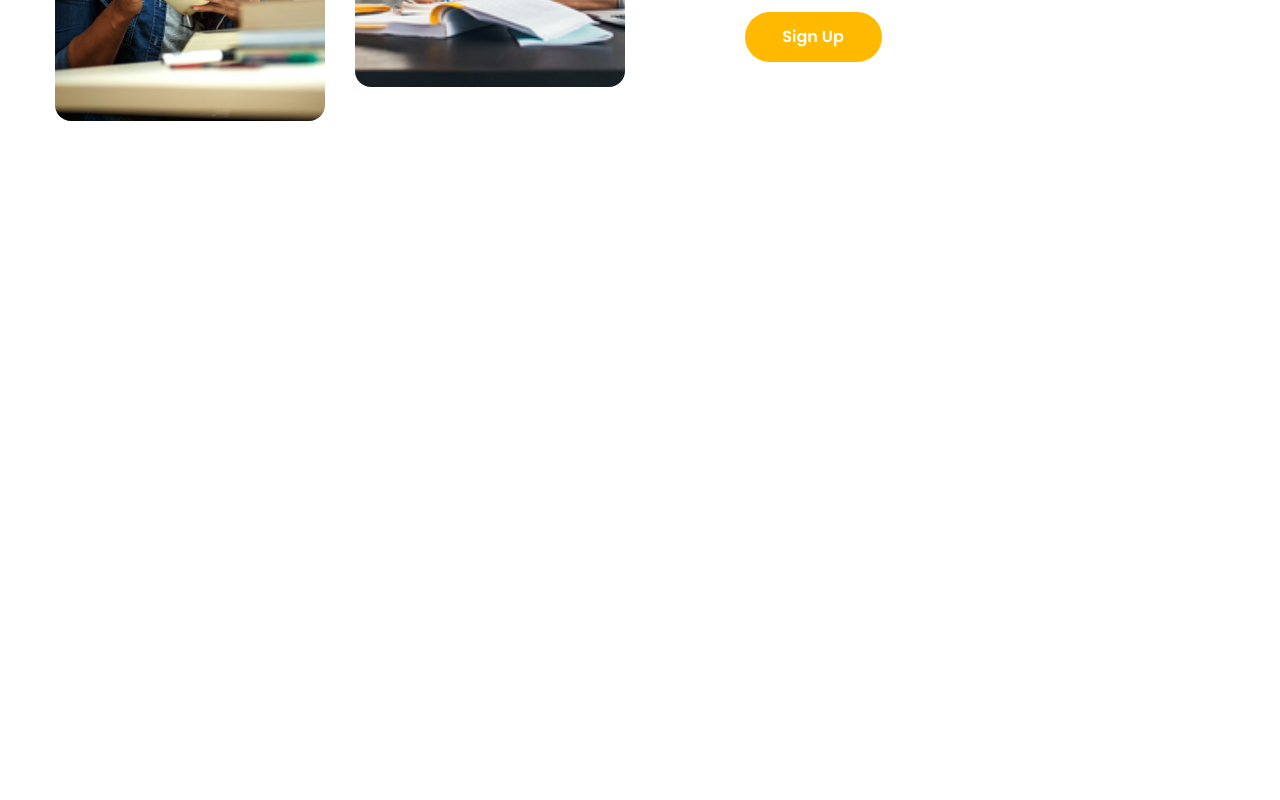
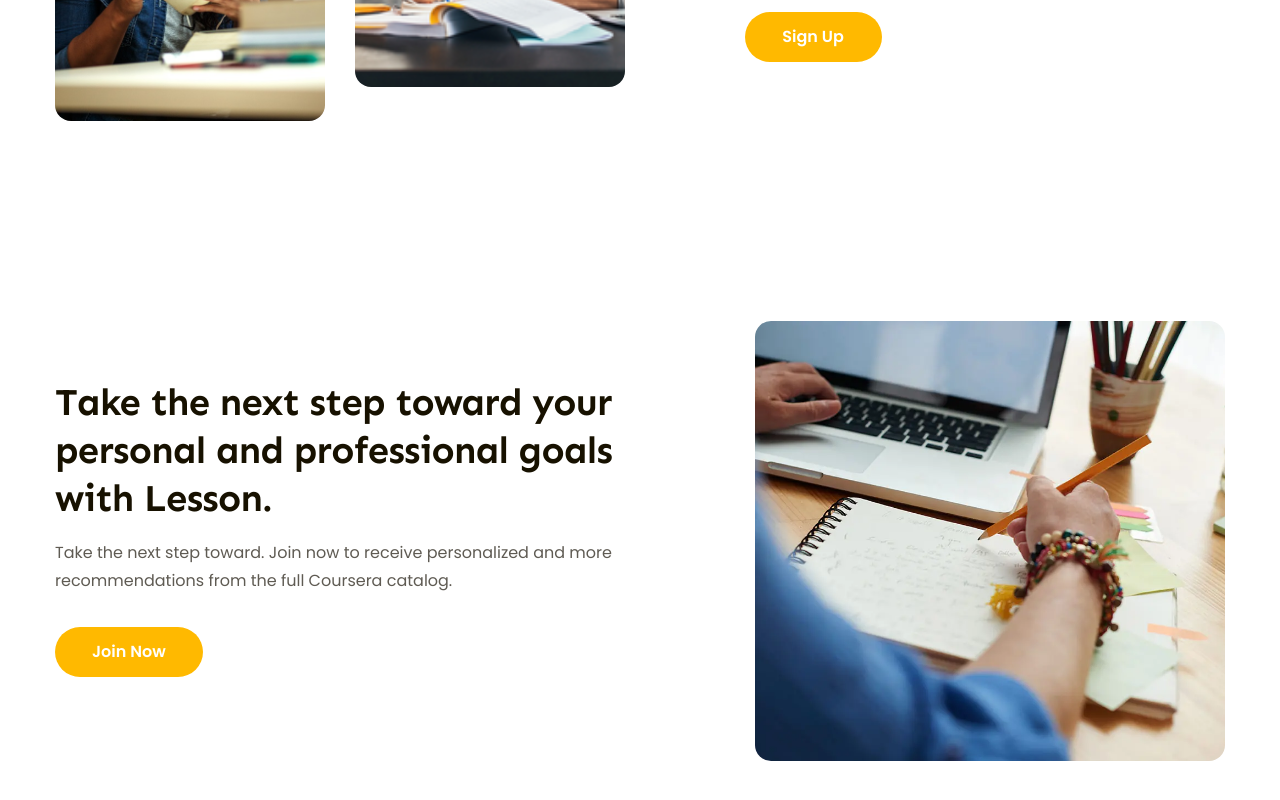
Before and after one commit to chitam1613053/HTML-CSS-Project2, a plain HTML site: page index.html in a window 1280 px wide. Shown: the part 2868-3668 px from the top of the page. Drawn offline with Linux system fonts and the light colour scheme.

Commit message:
update-feature

```diff
--- a/assets/css/styles.css
+++ b/assets/css/styles.css
@@ -459,6 +459,10 @@ a {
   line-height: 1.26;
   letter-spacing: -0.02em;
   color: #171100;
+  display: -webkit-box;
+  -webkit-line-clamp: 3;
+  -webkit-box-orient: vertical;
+  overflow: hidden;
 }
 .feature .info .desc {
   width: 96%;
@@ -467,6 +471,10 @@ a {
   font-size: 1.6rem;
   line-height: 1.75;
   color: #5f5b53;
+  display: -webkit-box;
+  -webkit-line-clamp: 3;
+  -webkit-box-orient: vertical;
+  overflow: hidden;
 }
 .feature .info .btn {
   margin-top: 32px;
@@ -475,3 +483,14 @@ a {
   min-width: 137px;
   padding: 11px 37px;
 }
+.feature .info.second {
+  width: 50%;
+}
+.feature .info .desc.second {
+  width: 100%;
+}
+.feature .thumb.second {
+  width: 470px;
+  height: 440px;
+  margin-top: 0px;
+}
--- a/index.html
+++ b/index.html
@@ -394,6 +394,28 @@
               <a href="#!" class="btn">Sign Up</a>
             </div>
           </div>
+          <div class="feature">
+            <div class="body">
+              <div class="info second">
+                <h2 class="title">
+                  Take the next step toward your personal and professional goals
+                  with Lesson.
+                </h2>
+                <p class="desc second">
+                  Take the next step toward. Join now to receive personalized
+                  and more recommendations from the full Coursera catalog.
+                </p>
+                <a href="#!" class="btn">Join Now</a>
+              </div>
+              <div class="image">
+                <img
+                  src="./assets/image/feature3.webp"
+                  alt="Learner outcomes through our awesome platform"
+                  class="thumb second"
+                />
+              </div>
+            </div>
+          </div>
         </div>
       </div>
     </main>
```
Also changed, not shown: assets/image/feature3.webp (added).
